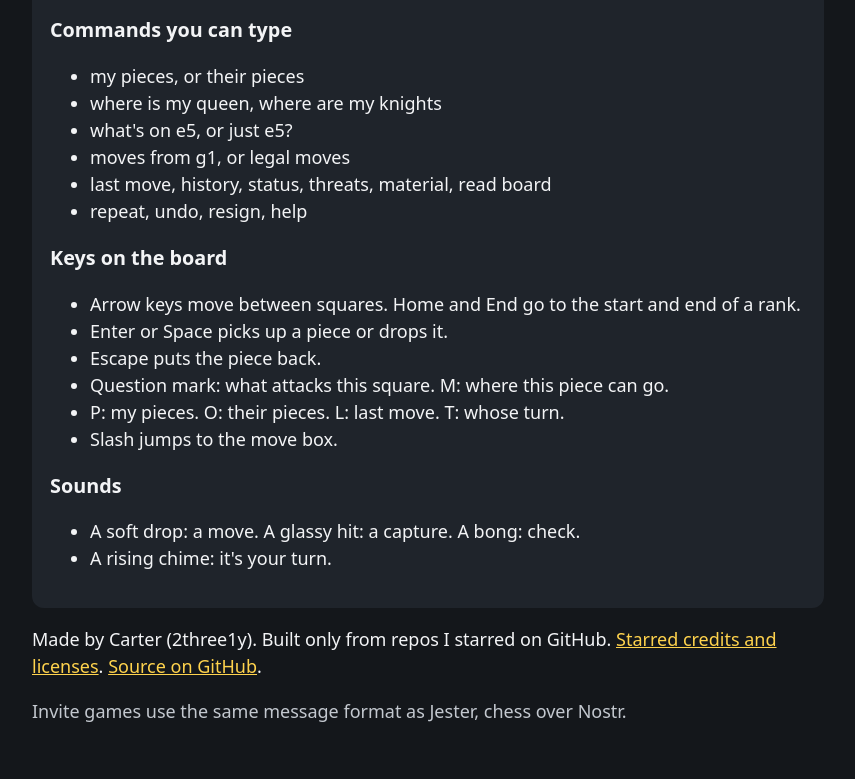
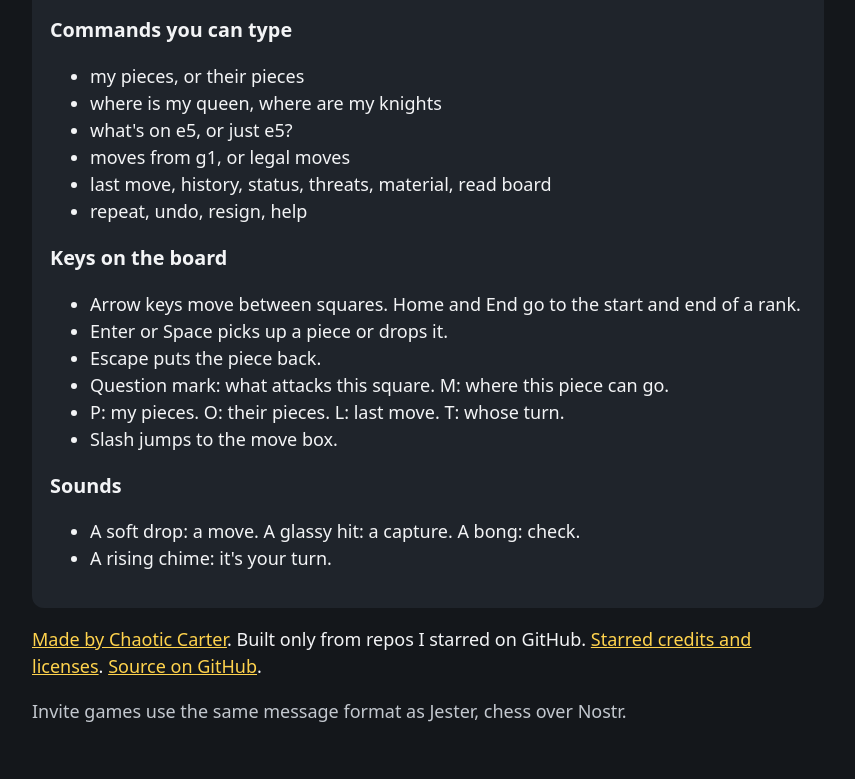
Before and after one commit to 2three1y/blindchess, a plain HTML site: page index.html in a window 1280 px wide. Shown: the part 3525-4304 px from the top of the page, without its empty margins (212-1067 px from the left). Drawn offline with Linux system fonts and the light colour scheme.

Commit message:
Add Made by link to footer

```diff
--- a/index.html
+++ b/index.html
@@ -188,7 +188,7 @@
 </main>
 
 <footer>
-  <p>Made by Carter (2three1y). Built only from repos I starred on GitHub. <a href="credits.html">Starred credits and licenses</a>. <a href="https://github.com/2three1y/blindchess">Source on GitHub</a>.</p>
+  <p><a href="https://2three1y.github.io/">Made by Chaotic Carter</a>. Built only from repos I starred on GitHub. <a href="credits.html">Starred credits and licenses</a>. <a href="https://github.com/2three1y/blindchess">Source on GitHub</a>.</p>
   <p class="hint">Invite games use the same message format as Jester, chess over Nostr.</p>
 </footer>
 
```
